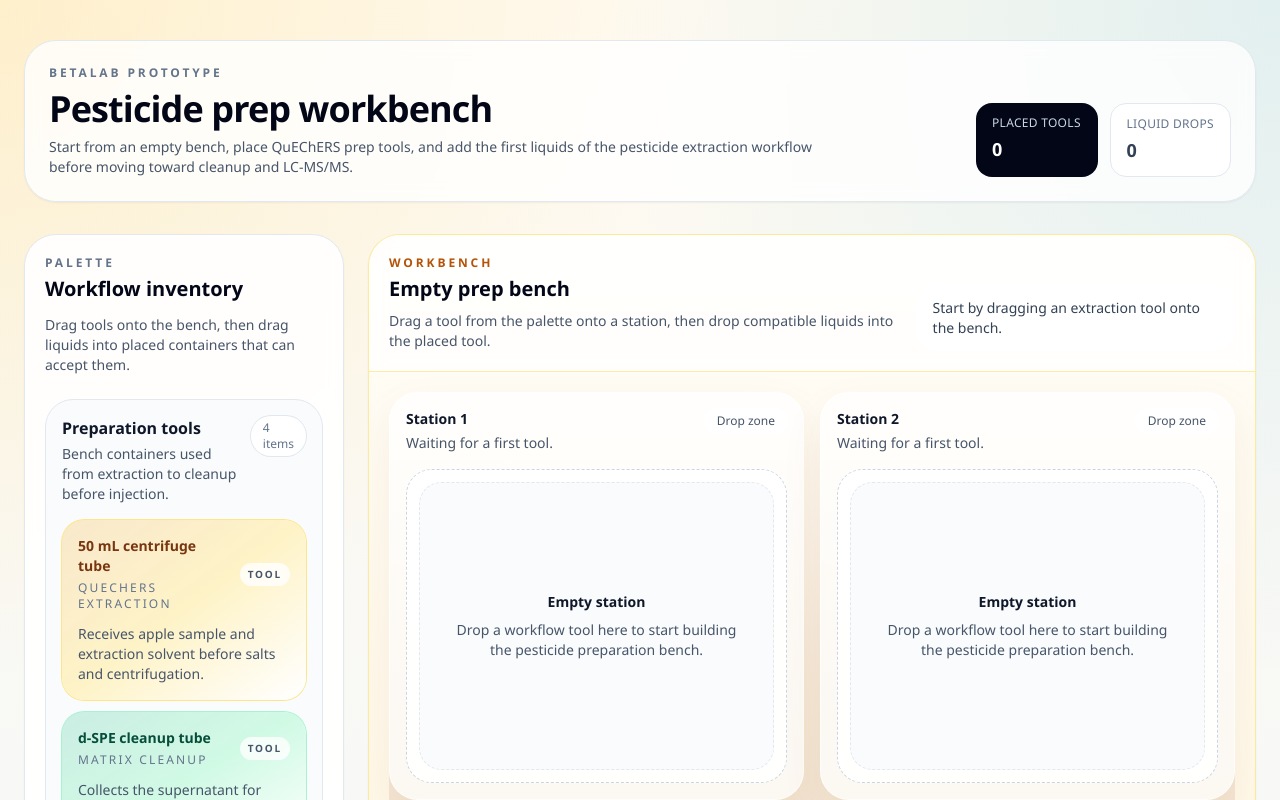
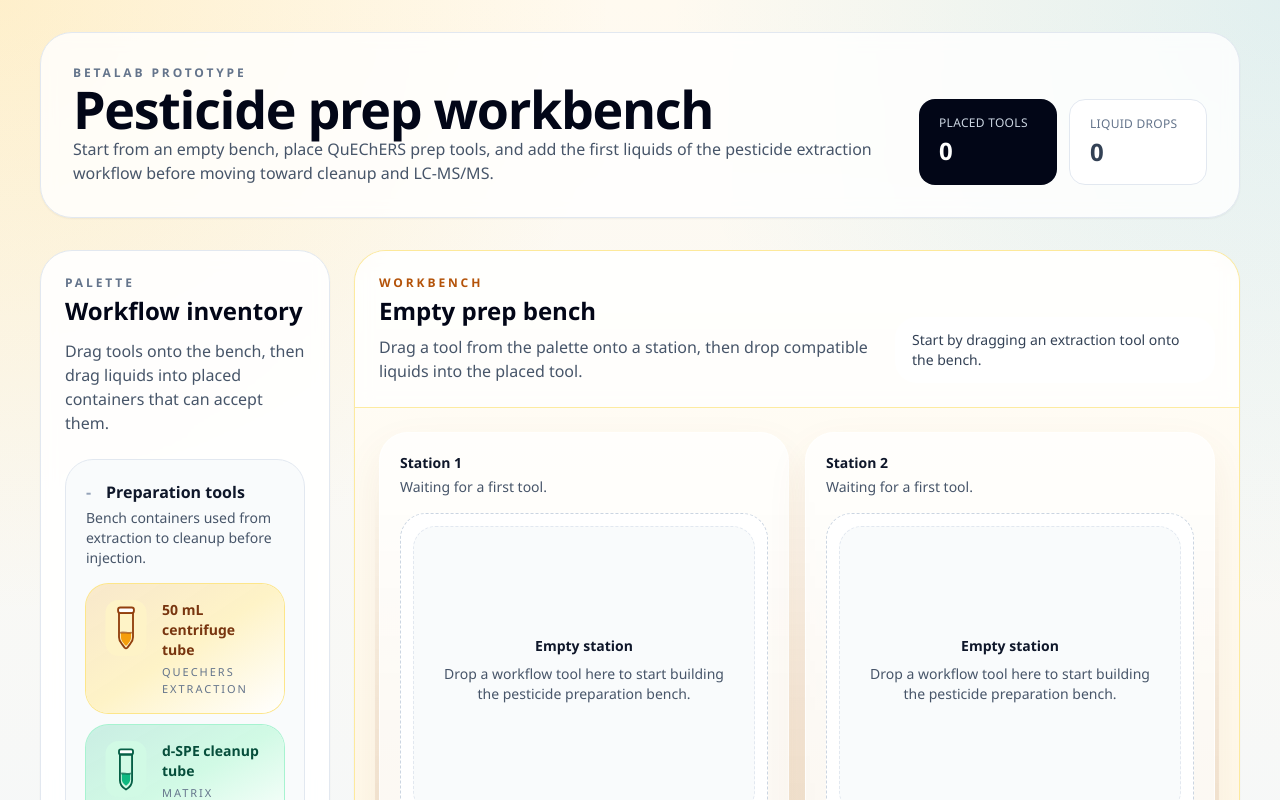
Before and after one commit to mmyumu/betalab, a Next.js app in the folder frontend/: page / in a window 1280 px wide. Shown: the top 800 px of the page. Built offline with nearby package versions, Linux system fonts and the light colour scheme.

Commit message:
Improve UI

```diff
--- /dev/null
+++ b/frontend/src/components/icons/lab-asset-icon.tsx
@@ -0,0 +1,295 @@
+import type { ReactNode } from "react";
+
+import type { LiquidType, ToolType, ToolbarAccent } from "@/types/workbench";
+
+type LabAssetIconProps = {
+  accent: ToolbarAccent;
+  className?: string;
+  fillRatio?: number;
+  kind: ToolType | LiquidType;
+};
+
+const accentPalette: Record<ToolbarAccent, { liquid: string; glow: string; stroke: string }> = {
+  amber: {
+    liquid: "#f59e0b",
+    glow: "#fef3c7",
+    stroke: "#92400e",
+  },
+  emerald: {
+    liquid: "#10b981",
+    glow: "#d1fae5",
+    stroke: "#065f46",
+  },
+  rose: {
+    liquid: "#fb7185",
+    glow: "#ffe4e6",
+    stroke: "#9f1239",
+  },
+  sky: {
+    liquid: "#38bdf8",
+    glow: "#e0f2fe",
+    stroke: "#0c4a6e",
+  },
+};
+
+const clampRatio = (value: number | undefined) => {
+  if (value === undefined) {
+    return 0.42;
+  }
+
+  return Math.min(Math.max(value, 0), 1);
+};
+
+function VesselFrame({
+  children,
+  glow,
+  label,
+  stroke,
+}: {
+  children: ReactNode;
+  glow: string;
+  label: string;
+  stroke: string;
+}) {
+  return (
+    <svg
+      aria-label={label}
+      className="h-full w-full"
+      fill="none"
+      viewBox="0 0 88 120"
+      xmlns="http://www.w3.org/2000/svg"
+    >
+      <rect fill={glow} height="120" rx="28" width="88" />
+      <g stroke={stroke} strokeLinecap="round" strokeLinejoin="round" strokeWidth="4">
+        {children}
+      </g>
+    </svg>
+  );
+}
+
+function VolumetricFlaskIcon({
+  fillRatio,
+  glow,
+  label,
+  liquid,
+  stroke,
+}: {
+  fillRatio: number;
+  glow: string;
+  label: string;
+  liquid: string;
+  stroke: string;
+}) {
+  const liquidTop = 90 - fillRatio * 26;
+
+  return (
+    <VesselFrame glow={glow} label={label} stroke={stroke}>
+      <path d="M38 18H50" />
+      <path d="M40 18V36L22 92C20 98 24 104 30 104H58C64 104 68 98 66 92L48 36V18" />
+      <path d="M31 50H57" opacity="0.45" />
+      <path d={`M28 ${liquidTop}H60V94C60 98 57 100 54 100H34C31 100 28 98 28 94V${liquidTop}Z`} fill={liquid} stroke="none" />
+      <path d={`M28 ${liquidTop}C35 ${liquidTop - 2} 53 ${liquidTop + 2} 60 ${liquidTop}`} opacity="0.65" />
+    </VesselFrame>
+  );
+}
+
+function CentrifugeTubeIcon({
+  fillRatio,
+  glow,
+  label,
+  liquid,
+  stroke,
+}: {
+  fillRatio: number;
+  glow: string;
+  label: string;
+  liquid: string;
+  stroke: string;
+}) {
+  const liquidTop = 86 - fillRatio * 38;
+
+  return (
+    <VesselFrame glow={glow} label={label} stroke={stroke}>
+      <rect fill="#fff" height="12" rx="5" stroke={stroke} width="34" x="27" y="16" />
+      <path d="M29 28H59V80C59 85 57 90 53 94L47 102C45 104 43 104 41 102L35 94C31 90 29 85 29 80V28Z" />
+      <path d={`M33 ${liquidTop}H55V80C55 83 54 86 52 89L46 97C45 98 43 98 42 97L36 89C34 86 33 83 33 80V${liquidTop}Z`} fill={liquid} stroke="none" />
+      <path d={`M33 ${liquidTop}C39 ${liquidTop - 2} 49 ${liquidTop + 2} 55 ${liquidTop}`} opacity="0.65" />
+    </VesselFrame>
+  );
+}
+
+function CleanupTubeIcon({
+  fillRatio,
+  glow,
+  label,
+  liquid,
+  stroke,
+}: {
+  fillRatio: number;
+  glow: string;
+  label: string;
+  liquid: string;
+  stroke: string;
+}) {
+  const liquidTop = 84 - fillRatio * 34;
+
+  return (
+    <VesselFrame glow={glow} label={label} stroke={stroke}>
+      <rect fill="#fff" height="11" rx="4" stroke={stroke} width="30" x="29" y="18" />
+      <path d="M31 29H57V84C57 93 51 100 44 104C37 100 31 93 31 84V29Z" />
+      <path d={`M35 ${liquidTop}H53V82C53 87 50 92 44 96C38 92 35 87 35 82V${liquidTop}Z`} fill={liquid} stroke="none" />
+      <path d={`M35 ${liquidTop}C40 ${liquidTop - 1} 48 ${liquidTop + 2} 53 ${liquidTop}`} opacity="0.65" />
+    </VesselFrame>
+  );
+}
+
+function SampleVialIcon({
+  fillRatio,
+  glow,
+  label,
+  liquid,
+  stroke,
+}: {
+  fillRatio: number;
+  glow: string;
+  label: string;
+  liquid: string;
+  stroke: string;
+}) {
+  const liquidTop = 86 - fillRatio * 30;
+
+  return (
+    <VesselFrame glow={glow} label={label} stroke={stroke}>
+      <rect fill="#1e293b" height="18" rx="4" stroke="none" width="34" x="27" y="16" />
+      <path d="M30 34H58V92C58 99 52 104 44 104C36 104 30 99 30 92V34Z" />
+      <path d={`M34 ${liquidTop}H54V90C54 95 50 99 44 99C38 99 34 95 34 90V${liquidTop}Z`} fill={liquid} stroke="none" />
+      <path d={`M34 ${liquidTop}C40 ${liquidTop - 2} 48 ${liquidTop + 2} 54 ${liquidTop}`} opacity="0.65" />
+    </VesselFrame>
+  );
+}
+
+function BeakerIcon({
+  fillRatio,
+  glow,
+  label,
+  liquid,
+  stroke,
+}: {
+  fillRatio: number;
+  glow: string;
+  label: string;
+  liquid: string;
+  stroke: string;
+}) {
+  const liquidTop = 90 - fillRatio * 34;
+
+  return (
+    <VesselFrame glow={glow} label={label} stroke={stroke}>
+      <path d="M22 26H28" />
+      <path d="M28 26H60L56 100H32L28 26Z" />
+      <path d={`M33 ${liquidTop}H55L53 96H35L33 ${liquidTop}Z`} fill={liquid} stroke="none" />
+      <path d={`M33 ${liquidTop}C39 ${liquidTop - 2} 49 ${liquidTop + 1} 55 ${liquidTop}`} opacity="0.65" />
+      <path d="M54 42H58" opacity="0.45" />
+      <path d="M52 52H57" opacity="0.45" />
+    </VesselFrame>
+  );
+}
+
+function AmberBottleIcon({
+  fillRatio,
+  glow,
+  label,
+  liquid,
+  stroke,
+}: {
+  fillRatio: number;
+  glow: string;
+  label: string;
+  liquid: string;
+  stroke: string;
+}) {
+  const liquidTop = 82 - fillRatio * 28;
+
+  return (
+    <VesselFrame glow={glow} label={label} stroke={stroke}>
+      <rect fill="#1e293b" height="12" rx="3" stroke="none" width="20" x="34" y="16" />
+      <path d="M36 28H52V38H58V92C58 99 52 104 44 104C36 104 30 99 30 92V38H36V28Z" />
+      <path d={`M34 ${liquidTop}H54V90C54 95 50 100 44 100C38 100 34 95 34 90V${liquidTop}Z`} fill={liquid} stroke="none" opacity="0.9" />
+      <path d={`M34 ${liquidTop}C40 ${liquidTop - 2} 48 ${liquidTop + 1} 54 ${liquidTop}`} opacity="0.65" />
+    </VesselFrame>
+  );
+}
+
+function ReagentBottleIcon({
+  fillRatio,
+  glow,
+  label,
+  liquid,
+  stroke,
+}: {
+  fillRatio: number;
+  glow: string;
+  label: string;
+  liquid: string;
+  stroke: string;
+}) {
+  const liquidTop = 84 - fillRatio * 32;
+
+  return (
+    <VesselFrame glow={glow} label={label} stroke={stroke}>
+      <rect fill="#1e293b" height="12" rx="3" stroke="none" width="18" x="35" y="16" />
+      <path d="M32 28H56V38L60 44V92C60 99 53 104 44 104C35 104 28 99 28 92V44L32 38V28Z" />
+      <path d={`M32 ${liquidTop}H56V90C56 95 51 100 44 100C37 100 32 95 32 90V${liquidTop}Z`} fill={liquid} stroke="none" />
+      <path d={`M32 ${liquidTop}C38 ${liquidTop - 2} 50 ${liquidTop + 2} 56 ${liquidTop}`} opacity="0.65" />
+    </VesselFrame>
+  );
+}
+
+export function LabAssetIcon({ accent, className, fillRatio, kind }: LabAssetIconProps) {
+  const palette = accentPalette[accent];
+  const normalizedFill = clampRatio(fillRatio);
+  const label = kind.replace(/_/g, " ");
+
+  const sharedProps = {
+    fillRatio: normalizedFill,
+    glow: palette.glow,
+    label,
+    liquid: palette.liquid,
+    stroke: palette.stroke,
+  };
+
+  let icon: ReactNode;
+
+  switch (kind) {
+    case "volumetric_flask":
+      icon = <VolumetricFlaskIcon {...sharedProps} />;
+      break;
+    case "centrifuge_tube":
+      icon = <CentrifugeTubeIcon {...sharedProps} />;
+      break;
+    case "cleanup_tube":
+      icon = <CleanupTubeIcon {...sharedProps} />;
+      break;
+    case "sample_vial":
+      icon = <SampleVialIcon {...sharedProps} />;
+      break;
+    case "beaker":
+      icon = <BeakerIcon {...sharedProps} />;
+      break;
+    case "amber_bottle":
+      icon = <AmberBottleIcon {...sharedProps} />;
+      break;
+    case "ultrapure_water":
+    case "acetonitrile":
+    case "methanol":
+    case "formic_acid":
+    case "matrix_blank":
+    case "apple_extract":
+      icon = <ReagentBottleIcon {...sharedProps} />;
+      break;
+    default:
+      icon = <ReagentBottleIcon {...sharedProps} />;
+  }
+
+  return <div className={className}>{icon}</div>;
+}
--- a/frontend/src/components/pesticide-workbench-panel.tsx
+++ b/frontend/src/components/pesticide-workbench-panel.tsx
@@ -30,34 +30,34 @@ export function PesticideWorkbenchPanel({
 
   return (
     <section className="overflow-hidden rounded-[2rem] border border-amber-200/80 bg-[linear-gradient(180deg,#fffdf8_0%,#fff4dc_100%)] shadow-sm">
-      <div className="border-b border-amber-200/80 bg-white/70 px-5 py-5 backdrop-blur">
+      <div className="border-b border-amber-200/80 bg-white/70 px-5 py-5 backdrop-blur xl:px-6 xl:py-6">
         <div className="flex flex-col gap-4 lg:flex-row lg:items-end lg:justify-between">
           <div>
             <p className="text-xs font-semibold uppercase tracking-[0.24em] text-amber-700">
               Workbench
             </p>
-            <h2 className="mt-1 text-xl font-semibold text-slate-950">Empty prep bench</h2>
-            <p className="mt-2 max-w-3xl text-sm text-slate-600">
+            <h2 className="mt-1 text-xl font-semibold text-slate-950 xl:text-2xl">Empty prep bench</h2>
+            <p className="mt-2 max-w-4xl text-sm text-slate-600 xl:text-base">
               Drag a tool from the palette onto a station, then drop compatible liquids into the
               placed tool.
             </p>
           </div>
 
-          <div className="rounded-[1.4rem] border border-white/70 bg-white/80 px-4 py-3 text-sm text-slate-700">
+          <div className="rounded-[1.4rem] border border-white/70 bg-white/80 px-4 py-3 text-sm text-slate-700 xl:min-w-[20rem]">
             {statusMessage}
           </div>
         </div>
       </div>
 
-      <div className="relative p-5">
+      <div className="relative p-5 xl:p-6">
         <div className="absolute inset-x-5 bottom-5 top-16 rounded-[2rem] bg-[linear-gradient(180deg,rgba(120,53,15,0)_0%,rgba(146,64,14,0.08)_30%,rgba(120,53,15,0.16)_100%)]" />
         <div className="absolute inset-x-8 bottom-7 h-4 rounded-full bg-amber-900/10 blur-md" />
 
-        <div className="relative grid gap-4 xl:grid-cols-2">
+        <div className="relative grid gap-4 md:grid-cols-2 2xl:grid-cols-4">
           {slots.map((slot) => (
             <article
               key={slot.id}
-              className="rounded-[1.8rem] border border-white/70 bg-white/70 p-4 shadow-[0_18px_40px_rgba(148,95,33,0.08)]"
+              className="rounded-[1.8rem] border border-white/70 bg-white/70 p-4 shadow-[0_18px_40px_rgba(148,95,33,0.08)] xl:p-5"
             >
               <div className="mb-4 flex items-start justify-between gap-3">
                 <div>
@@ -66,9 +66,6 @@ export function PesticideWorkbenchPanel({
                     {slot.tool ? "Ready for liquid additions." : "Waiting for a first tool."}
                   </p>
                 </div>
-                <span className="rounded-full bg-white/90 px-3 py-1 text-xs font-medium text-slate-600 ring-1 ring-white/80">
-                  Drop zone
-                </span>
               </div>
 
               <div
@@ -82,7 +79,7 @@ export function PesticideWorkbenchPanel({
                 {slot.tool ? (
                   <BenchToolCard tool={slot.tool} />
                 ) : (
-                  <div className="flex min-h-72 flex-col items-center justify-center rounded-[1.4rem] border border-dashed border-slate-200 bg-slate-50/80 p-6 text-center">
+                  <div className="flex min-h-72 flex-col items-center justify-center rounded-[1.4rem] border border-dashed border-slate-200 bg-slate-50/80 p-6 text-center 2xl:min-h-[26rem]">
                     <p className="text-sm font-semibold text-slate-900">Empty station</p>
                     <p className="mt-2 max-w-xs text-sm text-slate-600">
                       Drop a workflow tool here to start building the pesticide preparation bench.
--- a/frontend/src/components/pesticide-workbench.tsx
+++ b/frontend/src/components/pesticide-workbench.tsx
@@ -98,35 +98,39 @@ export function PesticideWorkbench() {
   const liquidTransfers = slots.reduce((total, slot) => total + (slot.tool?.liquids.length ?? 0), 0);
 
   return (
-    <main className="min-h-screen bg-[radial-gradient(circle_at_top_left,_rgba(251,191,36,0.18),_transparent_30%),radial-gradient(circle_at_top_right,_rgba(14,165,233,0.12),_transparent_30%),linear-gradient(180deg,#fffaf0_0%,#eef6ff_100%)] px-6 py-10 text-slate-950">
-      <div className="mx-auto max-w-7xl">
-        <header className="mb-8 rounded-[2rem] border border-slate-200 bg-white/80 p-6 shadow-sm backdrop-blur">
+    <main className="min-h-screen bg-[radial-gradient(circle_at_top_left,_rgba(251,191,36,0.18),_transparent_30%),radial-gradient(circle_at_top_right,_rgba(14,165,233,0.12),_transparent_30%),linear-gradient(180deg,#fffaf0_0%,#eef6ff_100%)] px-4 py-8 text-slate-950 sm:px-6 lg:px-8 xl:px-10 2xl:px-12">
+      <div className="mx-auto max-w-[1800px]">
+        <header className="mb-8 rounded-[2rem] border border-slate-200 bg-white/80 p-6 shadow-sm backdrop-blur xl:p-8">
           <p className="text-xs font-semibold uppercase tracking-[0.24em] text-slate-500">
             Betalab prototype
           </p>
           <div className="mt-2 flex flex-col gap-4 md:flex-row md:items-end md:justify-between">
             <div>
-              <h1 className="text-4xl font-semibold tracking-tight">Pesticide prep workbench</h1>
-              <p className="mt-2 max-w-3xl text-sm text-slate-600">
+              <h1 className="text-4xl font-semibold tracking-tight xl:text-[3.25rem]">
+                Pesticide prep workbench
+              </h1>
+              <p className="mt-2 max-w-5xl text-sm text-slate-600 xl:text-base">
                 Start from an empty bench, place QuEChERS prep tools, and add the first liquids of
                 the pesticide extraction workflow before moving toward cleanup and LC-MS/MS.
               </p>
             </div>
-            <div className="grid grid-cols-2 gap-3 text-sm text-slate-700">
-              <div className="rounded-2xl bg-slate-950 px-4 py-3 text-white">
+            <div className="grid grid-cols-2 gap-3 text-sm text-slate-700 xl:min-w-[18rem]">
+              <div className="rounded-2xl bg-slate-950 px-4 py-3 text-white xl:px-5 xl:py-4">
                 <p className="text-xs uppercase tracking-wide text-slate-300">Placed tools</p>
-                <p className="mt-1 text-lg font-semibold">{placedTools}</p>
+                <p className="mt-1 text-lg font-semibold xl:text-2xl">{placedTools}</p>
               </div>
-              <div className="rounded-2xl border border-slate-200 bg-white px-4 py-3">
+              <div className="rounded-2xl border border-slate-200 bg-white px-4 py-3 xl:px-5 xl:py-4">
                 <p className="text-xs uppercase tracking-wide text-slate-500">Liquid drops</p>
-                <p className="mt-1 text-lg font-semibold">{liquidTransfers}</p>
+                <p className="mt-1 text-lg font-semibold xl:text-2xl">{liquidTransfers}</p>
               </div>
             </div>
           </div>
         </header>
 
-        <div className="grid gap-6 xl:grid-cols-[320px_minmax(0,1fr)]">
-          <ToolbarPanel categories={pesticideWorkflowCategories} />
+        <div className="grid gap-6 xl:grid-cols-[290px_minmax(0,1fr)] 2xl:grid-cols-[310px_minmax(0,1fr)]">
+          <div className="xl:sticky xl:top-6 xl:self-start">
+            <ToolbarPanel categories={pesticideWorkflowCategories} />
+          </div>
 
           <section className="space-y-6">
             <PesticideWorkbenchPanel
@@ -135,12 +139,12 @@ export function PesticideWorkbench() {
               onToolbarItemDrop={handleToolbarItemDrop}
             />
 
-            <section className="rounded-[2rem] border border-slate-200 bg-white p-5 shadow-sm">
+            <section className="rounded-[2rem] border border-slate-200 bg-white p-5 shadow-sm xl:p-6">
               <p className="text-xs font-semibold uppercase tracking-[0.24em] text-slate-500">
                 Workflow anchor
               </p>
               <h2 className="mt-1 text-xl font-semibold text-slate-950">First simulation scope</h2>
-              <p className="mt-3 text-sm text-slate-600">
+              <p className="mt-3 max-w-5xl text-sm text-slate-600 xl:text-base">
                 This first slice covers only the bench setup phase: place a tube, add acetonitrile
                 and sample matrix, then prepare the path toward cleanup and final injection.
               </p>
--- a/frontend/src/components/toolbar-panel.tsx
+++ b/frontend/src/components/toolbar-panel.tsx
@@ -1,3 +1,8 @@
+"use client";
+
+import { useState } from "react";
+
+import { LabAssetIcon } from "@/components/icons/lab-asset-icon";
 import { writeToolbarDragPayload } from "@/lib/workbench-dnd";
 import type { ToolbarAccent, ToolbarCategory } from "@/types/workbench";
 
@@ -14,11 +19,13 @@ const accentClasses: Record<ToolbarAccent, string> = {
 };
 
 export function ToolbarPanel({ categories }: ToolbarPanelProps) {
+  const [collapsedCategories, setCollapsedCategories] = useState<Record<string, boolean>>({});
+
   return (
-    <section className="rounded-[2rem] border border-slate-200 bg-white/90 p-5 shadow-sm backdrop-blur">
+    <section className="rounded-[2rem] border border-slate-200 bg-white/90 p-5 shadow-sm backdrop-blur xl:p-6">
       <p className="text-xs font-semibold uppercase tracking-[0.24em] text-slate-500">Palette</p>
-      <h2 className="mt-1 text-xl font-semibold text-slate-950">Workflow inventory</h2>
-      <p className="mt-3 text-sm text-slate-600">
+      <h2 className="mt-1 text-xl font-semibold text-slate-950 xl:text-2xl">Workflow inventory</h2>
+      <p className="mt-3 text-sm text-slate-600 xl:text-base">
         Drag tools onto the bench, then drag liquids into placed containers that can accept them.
       </p>
 
@@ -26,23 +33,36 @@ export function ToolbarPanel({ categories }: ToolbarPanelProps) {
         {categories.map((category) => (
           <article
             key={category.id}
-            className="rounded-[1.75rem] border border-slate-200 bg-slate-50/80 p-4"
+            className="rounded-[1.75rem] border border-slate-200 bg-slate-50/80 p-4 xl:p-5"
           >
             <div className="flex items-start justify-between gap-3">
               <div>
+                <button
+                  aria-expanded={!collapsedCategories[category.id]}
+                  className="flex items-center gap-2 text-left"
+                  onClick={() => {
+                    setCollapsedCategories((current) => ({
+                      ...current,
+                      [category.id]: !current[category.id],
+                    }));
+                  }}
+                  type="button"
+                >
+                  <span className="w-3 text-base font-semibold leading-none text-slate-400">
+                    {collapsedCategories[category.id] ? "+" : "-"}
+                  </span>
                   <h3 className="text-base font-semibold text-slate-900">{category.label}</h3>
+                </button>
                 <p className="mt-1 text-sm text-slate-600">{category.description}</p>
               </div>
-              <span className="rounded-full bg-white px-3 py-1 text-xs font-medium text-slate-500 ring-1 ring-slate-200">
-                {category.items.length} items
-              </span>
             </div>
 
+            {!collapsedCategories[category.id] ? (
               <div className="mt-4 space-y-3">
                 {category.items.map((item) => (
                   <div
                     key={item.id}
-                  className={`rounded-[1.4rem] bg-gradient-to-br p-4 ring-1 ${accentClasses[item.accent]}`}
+                    className={`rounded-[1.4rem] bg-gradient-to-br p-4 ring-1 transition-transform hover:-translate-y-0.5 xl:p-4 ${accentClasses[item.accent]}`}
                     data-testid={`toolbar-item-${item.id}`}
                     draggable
                     onDragStart={(event) => {
@@ -51,22 +71,25 @@ export function ToolbarPanel({ categories }: ToolbarPanelProps) {
                         itemType: item.itemType,
                       });
                     }}
+                    title={item.description}
                   >
-                  <div className="flex items-center justify-between gap-3">
+                    <div className="flex items-start gap-3">
+                      <LabAssetIcon
+                        accent={item.accent}
+                        className="h-14 w-12 shrink-0"
+                        kind={item.itemType === "tool" ? item.toolType : item.liquidType}
+                      />
                       <div>
                         <p className="text-sm font-semibold">{item.name}</p>
-                      <p className="mt-1 text-xs font-medium uppercase tracking-[0.18em] text-slate-500">
+                        <p className="mt-1 text-[11px] font-medium uppercase tracking-[0.18em] text-slate-500">
                           {item.subtitle}
                         </p>
                       </div>
-                    <span className="rounded-full bg-white/80 px-2 py-1 text-[10px] font-semibold uppercase tracking-[0.18em] text-slate-600">
-                      {item.itemType}
-                    </span>
                     </div>
-                  <p className="mt-3 text-sm text-slate-600">{item.description}</p>
                   </div>
                 ))}
               </div>
+            ) : null}
           </article>
         ))}
       </div>
```
Also changed, not shown: frontend/src/components/bench-tool-card.tsx (+28 -3 lines), 1 other file (tests, documents, lock files or other folders). Lines whose indentation alone changed are shown as unchanged.
